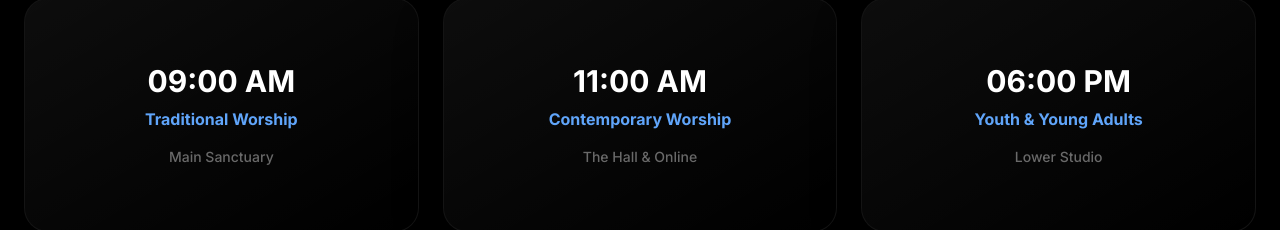
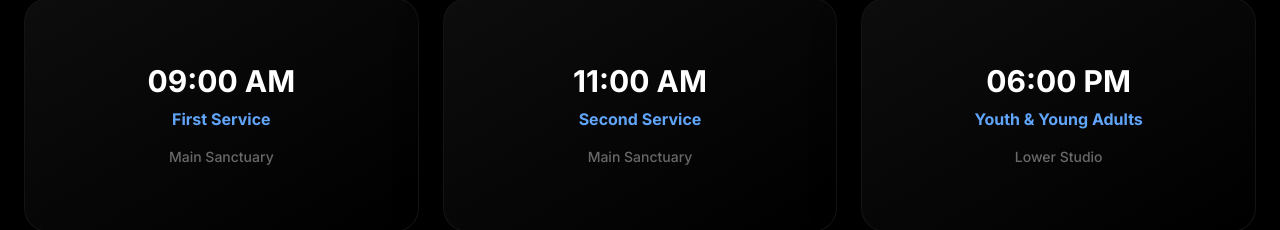
Before and after one commit to Skeleten80/Lighthouse-Gospel-Church-Website, a React (Vite) app: page / in a window 1280 px wide. Shown: the part 1476-1706 px from the top of the page. Built offline with nearby package versions, Linux system fonts and the light colour scheme; no server answers.

Commit message:
feat: Update service times and labels
Refine service time display on Home and Services pages for clarity and accuracy. The labels have been updated from generic "Traditional/Contemporary Worship" to more specific "First Service" and "Second Service" with accurate time formats.

```diff
--- a/pages/Home.tsx
+++ b/pages/Home.tsx
@@ -105,8 +105,8 @@ export const Home: React.FC = () => {
         <h2 className="text-3xl md:text-4xl font-bold text-black dark:text-white tracking-tight">Join Us This Sunday</h2>
         <div className="grid grid-cols-1 md:grid-cols-3 gap-6">
           {[
-            { time: "09:00 AM", label: "Traditional Worship", location: "Main Sanctuary" },
-            { time: "11:00 AM", label: "Contemporary Worship", location: "The Hall & Online" },
+            { time: "09:00 AM", label: "First Service", location: "Main Sanctuary" },
+            { time: "11:00 AM", label: "Second Service", location: "Main Sanctuary" },
             { time: "06:00 PM", label: "Youth & Young Adults", location: "Lower Studio" }
           ].map((s, i) => (
             <GlassCard key={i} className="py-10">
--- a/pages/Services.tsx
+++ b/pages/Services.tsx
@@ -55,12 +55,12 @@ export const Services: React.FC = () => {
               <p className="text-black/70 dark:text-white/80 mb-6">Experience the warmth of community and the power of shared worship in our sanctuary.</p>
               <div className="flex flex-col gap-2 mb-6">
                 <div className="flex justify-between border-b border-black/10 dark:border-white/10 pb-2">
-                  <span className="text-black/60 dark:text-white/60">Sunday Morning</span>
-                  <span className="text-black dark:text-white font-bold">9am & 11am</span>
+                  <span className="text-black/60 dark:text-white/60">First Service</span>
+                  <span className="text-black dark:text-white font-bold">9:00 AM</span>
                 </div>
                 <div className="flex justify-between border-b border-black/10 dark:border-white/10 pb-2">
-                  <span className="text-black/60 dark:text-white/60">Midweek Prayer</span>
-                  <span className="text-black dark:text-white font-bold">Wed 7pm</span>
+                  <span className="text-black/60 dark:text-white/60">Second Service</span>
+                  <span className="text-black dark:text-white font-bold">11:00 AM</span>
                 </div>
               </div>
               <a
```
